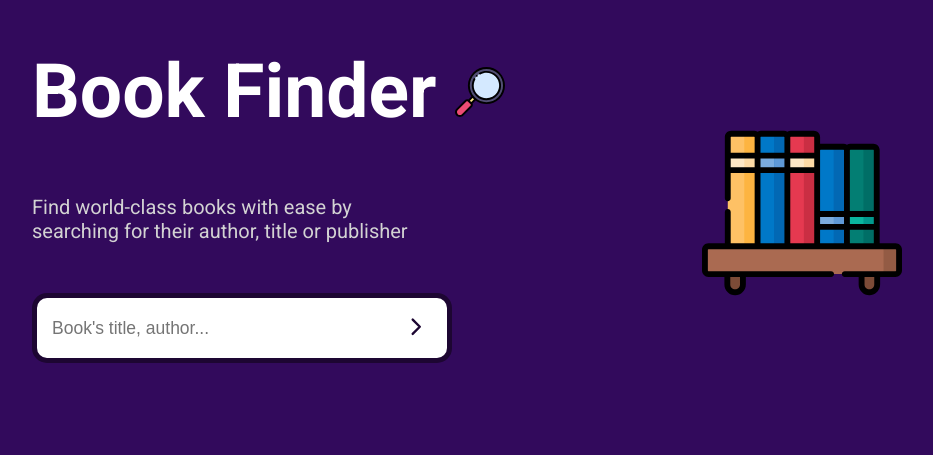
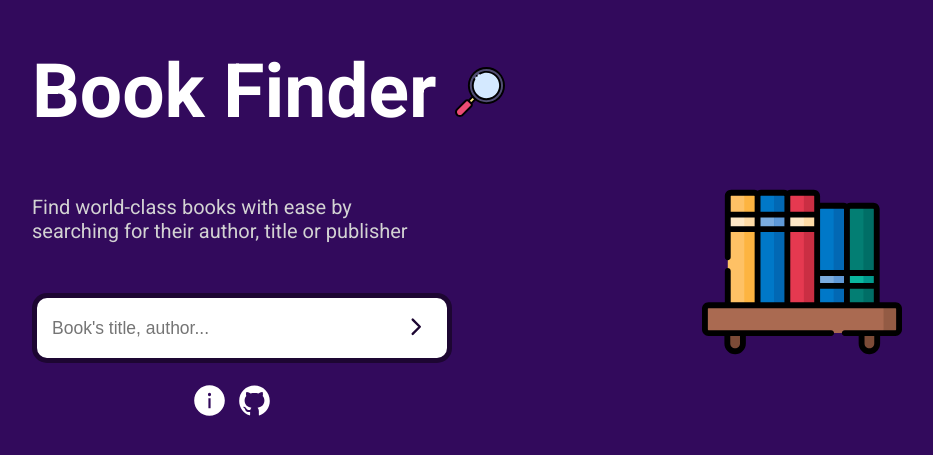
Before and after one commit to lucasmsa/book-finder-app, a React (Create React App) app: page / in a window 1280 px wide. Shown: the part 213-668 px from the top of the page, without its empty margins (138-1071 px from the left). Built offline with nearby package versions, Linux system fonts and the light colour scheme.

Commit message:
complete home page

```diff
--- a/src/pages/Home/index.tsx
+++ b/src/pages/Home/index.tsx
@@ -1,8 +1,9 @@
 import React from 'react'
-import { Container, Books, Input } from './styles'
+import { Container, Books, Input, Icons } from './styles'
 import booksImg from '../../assets/bookshelf.svg'
 import Search from '../../assets/search.svg'
 import { FiChevronRight } from 'react-icons/fi'
+import { AiFillGithub, AiFillInfoCircle } from 'react-icons/ai'
 
 const Home = () => {
   return (
@@ -15,6 +16,16 @@ const Home = () => {
             size={28.5}
           />
         </Input>
+      <Icons>
+          <AiFillInfoCircle
+            size={35}
+        />
+          <a href='https://github.com/lucasmsa/book-finder-app'>
+            <AiFillGithub
+              size={35}
+            />
+          </a>
+        </Icons>
         <Books>
           <img src={booksImg} alt="books"/>
         </Books>
--- a/src/pages/Home/styles.ts
+++ b/src/pages/Home/styles.ts
@@ -1,5 +1,5 @@
 import styled from 'styled-components'
-import { lighten } from 'polished'
+import { lighten, shade, tint } from 'polished'
 
 export const Container = styled.div`
   margin-top: 200px;
@@ -45,9 +45,10 @@ export const Books = styled.div`
   }
 
   @media only screen and (max-width: 920px) {
-    height: 100px;
-    width: 100px;
-    transform: translateY(350px) translateX(-100px);
+    height: 50px;
+    width: 50px;
+    transform: translateY(390px) translateX(-120px);
+    text-align: center;
   }
 `
 
@@ -80,7 +81,24 @@ export const Input = styled.div`
     transition: color 0.2s;
 
     &:hover {
-      color: ${lighten(0.3, '#1D0632')}
+      color: ${tint(0.2, '#562085')}
     }
   }
 `
+
+export const Icons = styled.div`
+  margin-left: 160px;
+  width: 200px;
+  margin-top: 20px;
+    svg {
+      color: #fff;
+      transition: color 0.2s;
+      &:hover {
+        color: ${tint(0.2, '#562085')}
+      }
+
+      & + a {
+        margin-left: 10px;
+      }
+    }
+`
```
